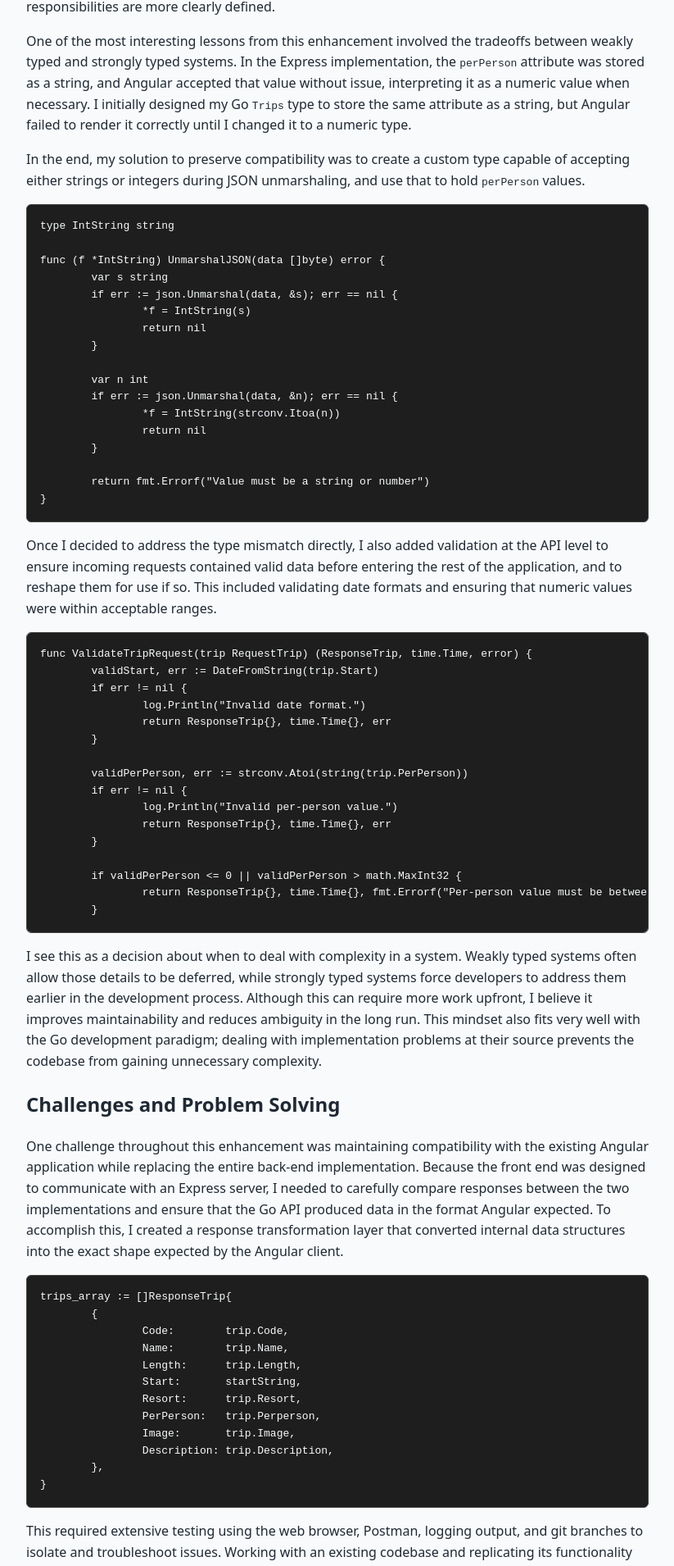
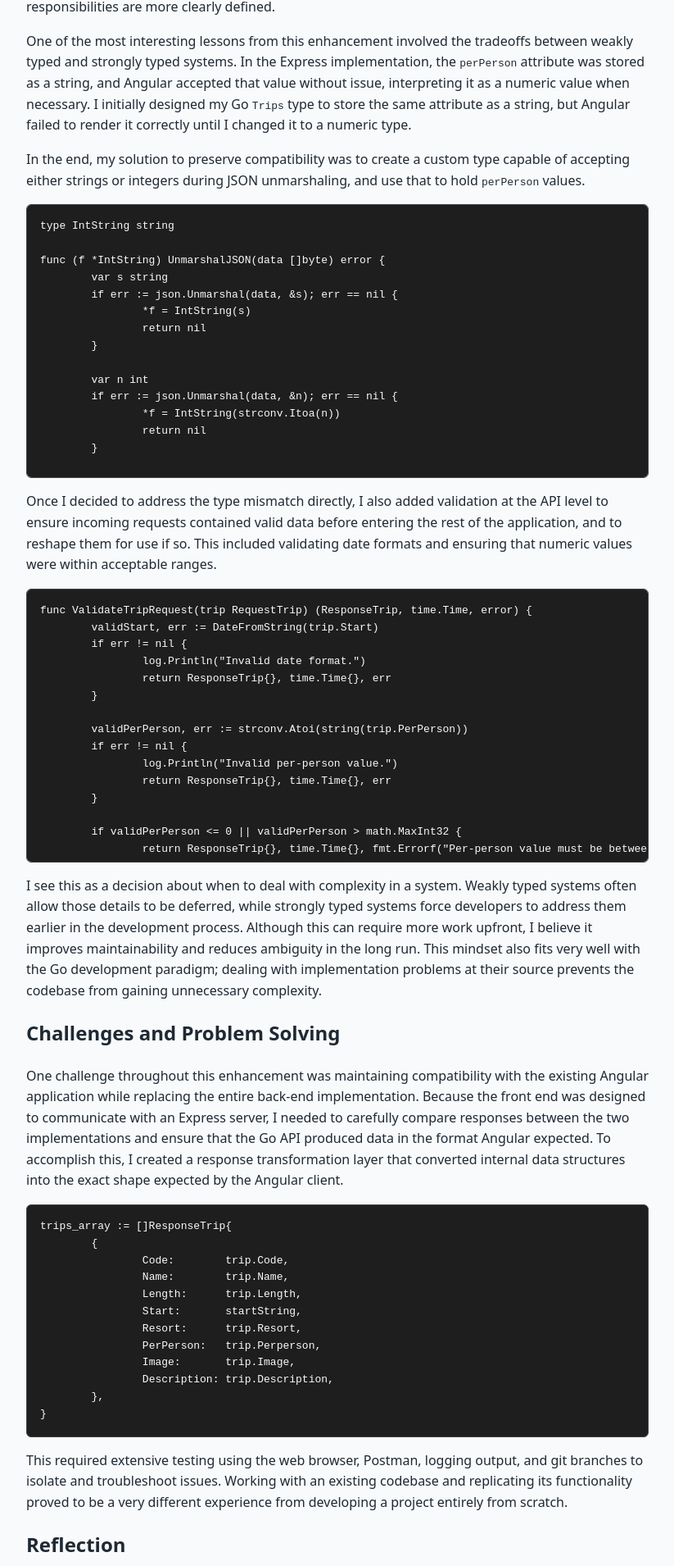
Before and after one commit to roxensox/roxensox.github.io, a Jekyll site: the page built from travlr/narratives/software-engineering.md, in a window 1280 px wide. Shown: the part 1351-3261 px from the top of the page at 82% size, without its empty margins (228-1051 px from the left). Built offline with Jekyll 4.4.1, drawn with Linux system fonts in a browser that asks for light colours; our own code applies the rules of GitHub Pages for plain Markdown files.

Commit message:
Almost got code boxes working

```diff
--- a/assets/css/style.css
+++ b/assets/css/style.css
@@ -49,7 +49,7 @@ td {
 .highlighter-rouge pre.highlight,
 pre {
 	max-width: 100%;
-	max-height: 500px;
+	max-height: 300px;
 	overflow: auto;
 	border: 1px solid #444;
 	border-radius: 6px;
```
